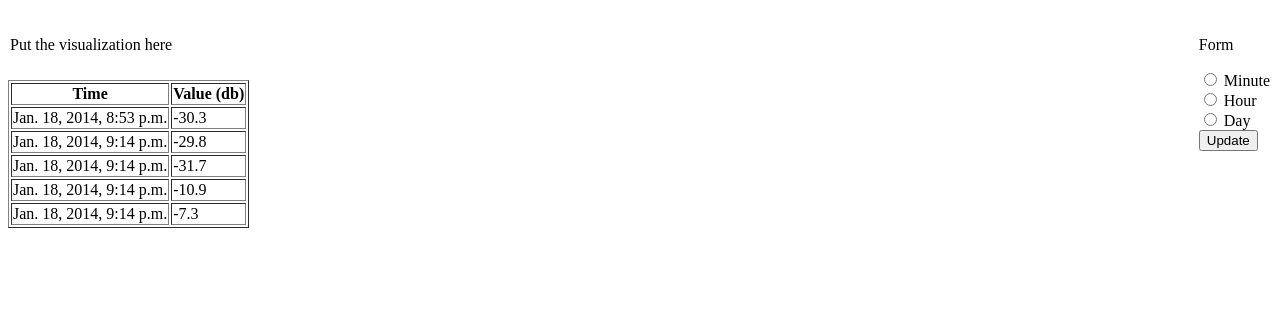
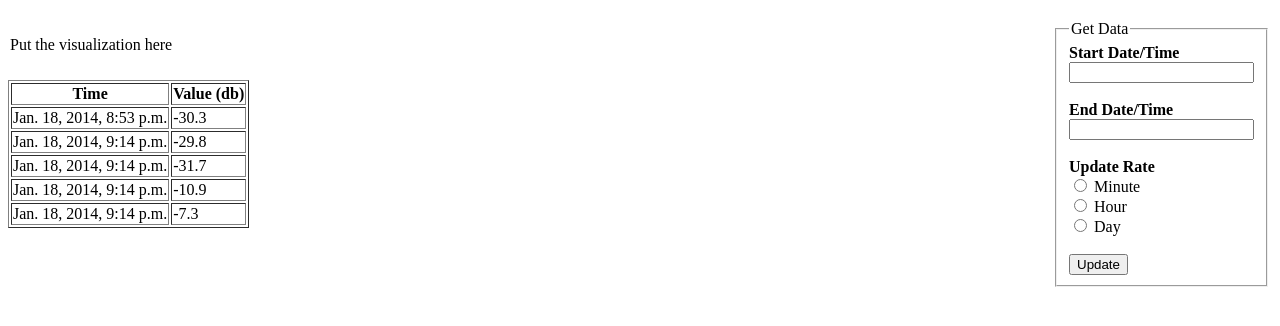
Before and after one commit to aemarse/whatismydb-django, a Django app: page /whatismydb/ in a window 1280 px wide. Shown: the top 326 px of the page. Run offline with Django 3.2, Linux system fonts and the light colour scheme; data comes from the database, SQL or seed files in the repository; parts of the project's set-up code (start-up, migrations or seed data) failed here and were passed over.

Commit message:
Created start_time and end_time form fields in QueryData, migrated, added start time and end time fields to form in home template

```diff
--- a/db_v1/whatismydb/models.py
+++ b/db_v1/whatismydb/models.py
@@ -33,11 +33,12 @@ class TimeIntervals(models.Model):
 
 # Query choices for "get" form
 class QueryData(models.Model):
-	date_time = models.DateTimeField()
+	start_time = models.DateTimeField('start_time')
+	end_time = models.DateTimeField('end_time')
 	time_intervals = models.ForeignKey(TimeIntervals)
 
 # Update rate choices for "get" form
 class QueryDataForm(ModelForm):
 	class Meta:
 		model = QueryData
-		fields = ['date_time', 'time_intervals']
+		fields = ['start_time', 'end_time', 'time_intervals']
--- a/db_v1/whatismydb/templates/whatismydb/home.html
+++ b/db_v1/whatismydb/templates/whatismydb/home.html
@@ -1,6 +1,9 @@
+<div id="container">
+
 <div id="viz_div" style="position:fixed; top:20px; left:10px">
 	<p>Put the visualization here</p>
 </div>
+
 <div id="table_div" style="height:100px; overflow=auto; position:absolute; top:80px;">
 	{% if all_minute_data %}
 		<table border="1">
@@ -19,14 +22,34 @@
 		<p>There is no data to display, sorry.</p>
 	{% endif %}
 </div>
+
 <div id="form_div" style="position:absolute; top:20px; right:10px">
-	<p>Form</p>
 	<form action="{% url 'whatismydb:home' %}" method="get">
+	<fieldset>
+
+	<legend>Get Data</legend>
+
 	{% csrf_token %}
+
+	<label><b>Start Date/Time</b></label><br />
+	<input type="text" name="start_date"><br /><br />
+
+	<label><b>End Date/Time</b></label><br />
+	<input type="text" name="end_date"><br /><br />
+
+	<label><b>Update Rate</b></label><br />
 	{% for choice in choices %}
+
 		<input type="radio" name="choice" id="choice{{ forloop.counter }}" value="{{ forloop.counter }}">
 		<label for="choice{{ forloop.counter }}">{{ choice }}</label><br />
+
 	{% endfor %}
+	<br />
+
 	<input type="submit" value="Update" />
+
+	</fieldset>
 	</form>
 </div>
+
+</div>
--- a/db_v1/whatismydb/urls.py
+++ b/db_v1/whatismydb/urls.py
@@ -4,4 +4,5 @@ from whatismydb import views
 
 urlpatterns = patterns('',
 	url(r'^$', views.home, name='home')
+	# url(r'^$', views.home, name='get_home')
 )
```
Also changed, not shown: db_v1/whatismydb/views.py (+8 -1 lines), db_v1/db.sqlite3, db_v1/whatismydb/migrations/0004_auto__del_field_querydata_date_time__add_field_querydata_start_time__a.py (added).
